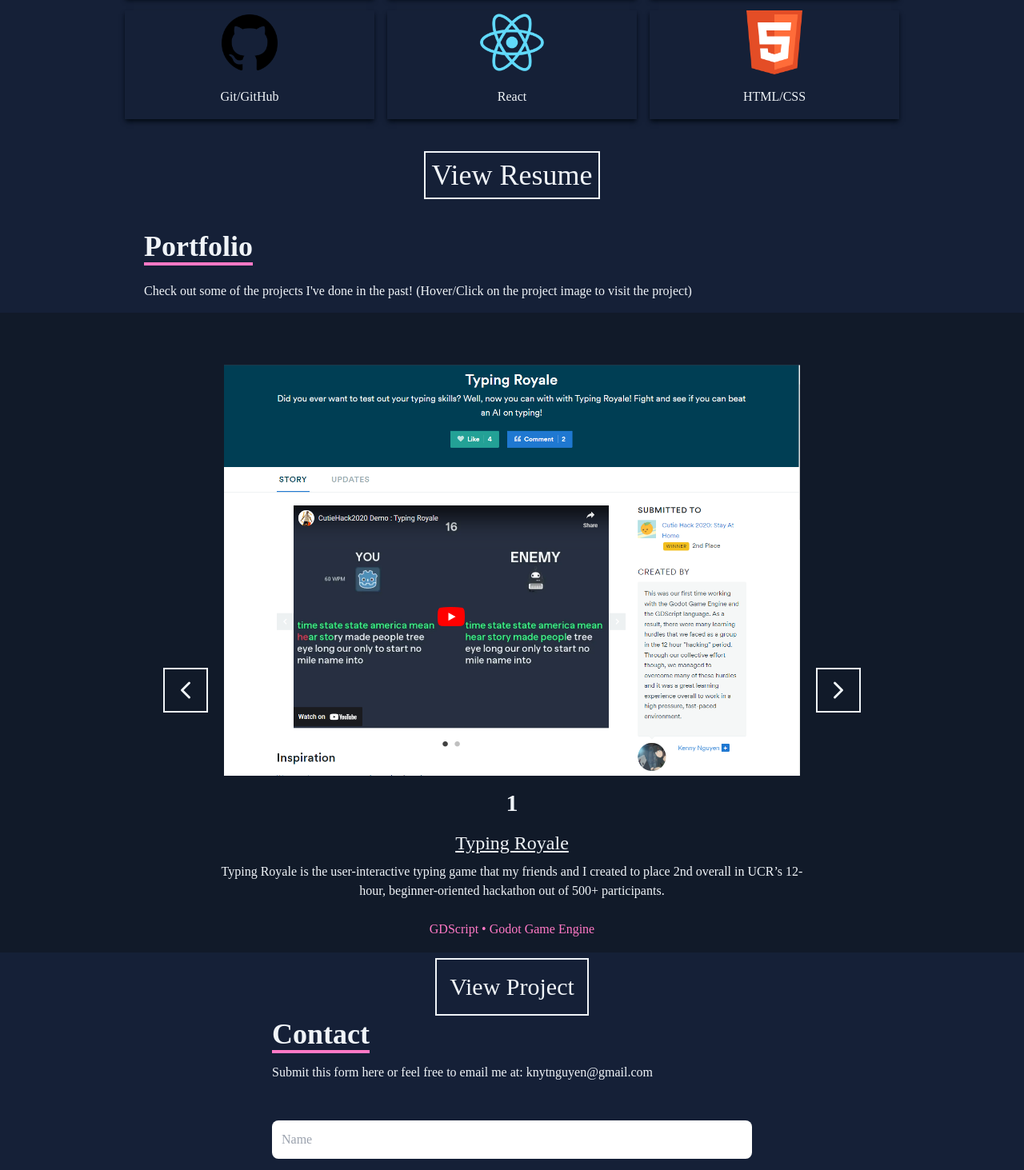
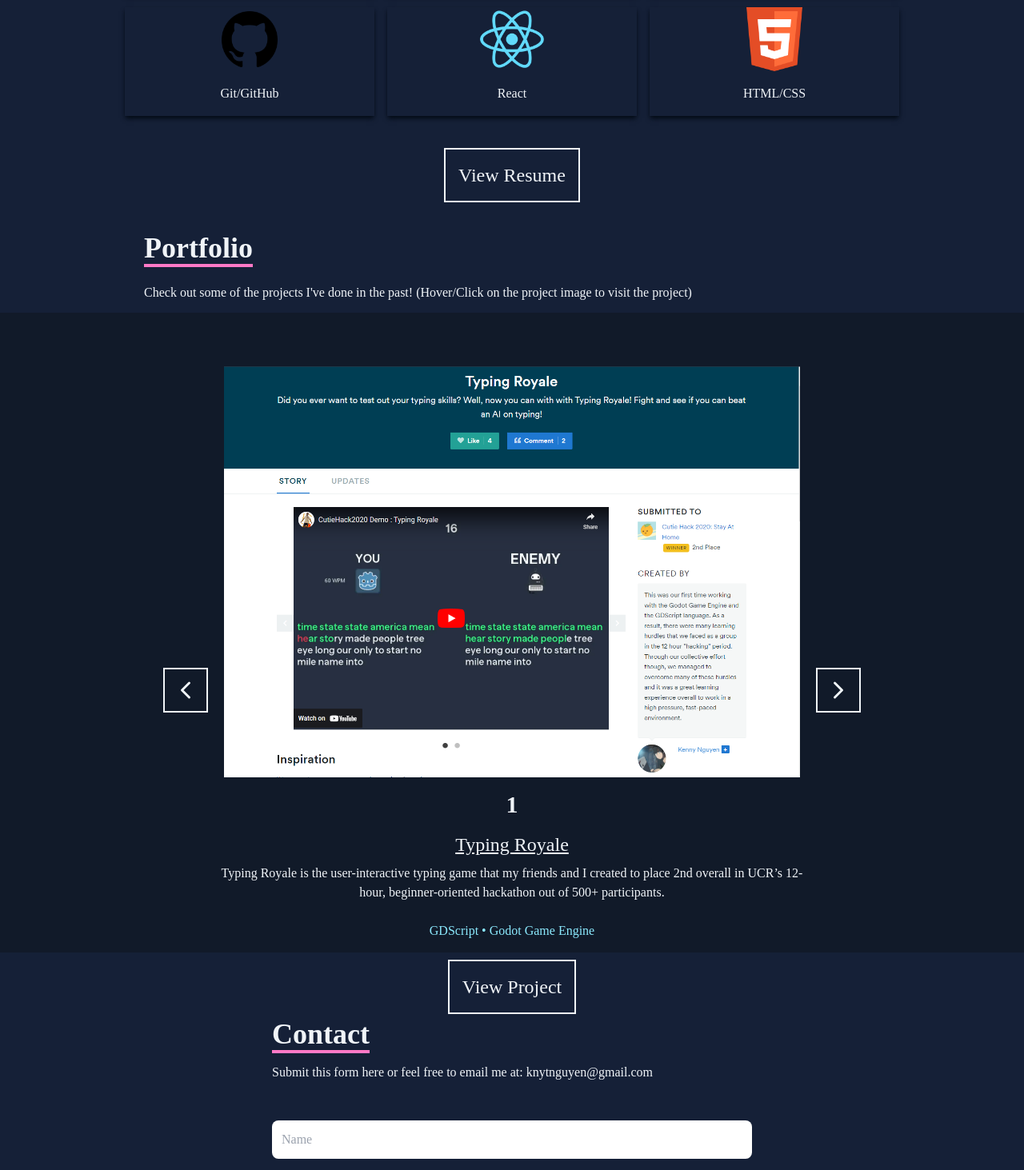
Before and after one commit to knytnguyen/portfolio, a React (Create React App) app: page / in a window 1280 px wide. Shown: the part 2009-3472 px from the top of the page at 80% size. Built offline with nearby package versions, Linux system fonts and the light colour scheme.

Commit message:
Edited styling of buttons and hover

```diff
--- a/src/components/Contact.jsx
+++ b/src/components/Contact.jsx
@@ -11,7 +11,7 @@ const Contact = () => {
             <input className='p-3 bg-[#ccdf6] rounded-lg' type='text' placeholder='Name' name='name' required/>
             <input className='my-4 p-3 bg-[#ccdf6] rounded-lg' type='email' placeholder='Email' name='email'/>
             <textarea className='p-3 bg-[#ccdf6] rounded-lg' name='message' rows='10' placeholder='Input your message here.'></textarea>
-            <button className='text-[#f0f4f8] border-2 hover:bg-[#ff79c6] hover:border-[#121212] px-4 py-3 my-8 mx-auto flex items-center' required>Send Message</button>
+            <button className='text-[#f0f4f8] border-2 hover:bg-[#ff79c6] hover:border-[#152037] px-4 py-3 my-8 mx-auto flex items-center' required>Send Message</button>
         </form>
     </div>
   )
--- a/src/components/Navbar.jsx
+++ b/src/components/Navbar.jsx
@@ -14,19 +14,19 @@ const Navbar = () => {
         </div>
         {/* MENU */}
         <ul className='hidden md:flex text-lg p-2'>
-            <li className='hover:bg-[#88C0D0] rounded-2xl p-3'>
+            <li className='hover:bg-[#ff79c6] rounded-2xl p-3'>
                 <Link to="home" smooth={true} duration={500}> Home </Link>
             </li>
-            <li className='hover:bg-[#88C0D0] rounded-2xl p-3'>
+            <li className='hover:bg-[#ff79c6] rounded-2xl p-3'>
                 <Link to="about" smooth={true} duration={500}> About </Link>
             </li>
-            <li className='hover:bg-[#88C0D0] rounded-2xl p-3'>
+            <li className='hover:bg-[#ff79c6] rounded-2xl p-3'>
                 <Link to="skills" smooth={true} duration={500}> Skills & Resume </Link>
             </li>
-            <li className='hover:bg-[#88C0D0] rounded-2xl p-3'>
+            <li className='hover:bg-[#ff79c6] rounded-2xl p-3'>
                 <Link to="portfolio" smooth={true} duration={500}> Portfolio </Link>
             </li>
-            <li className='hover:bg-[#88C0D0] rounded-2xl p-3'>
+            <li className='hover:bg-[#ff79c6] rounded-2xl p-3'>
                 <Link to="contact" smooth={true} duration={500}> Contact </Link>
             </li>
         </ul>
--- a/src/components/Portfolio.jsx
+++ b/src/components/Portfolio.jsx
@@ -54,9 +54,9 @@ const Portfolio = () => {
                                 <h2 className='text-3xl font-bold my-4'>{id}</h2>
                                 <p className='text-2xl underline'>{title}</p>
                                 <p className='text-1xl p-2 text-center'>{imageDescription}</p>
-                                <p className='text-1xl p-4 pb-6 text-[#ff79c6]'>{techUsed}</p>
+                                <p className='text-1xl p-4 pb-6 text-[#8be9fd]'>{techUsed}</p>
                                 <a className='border-green' href={linkToProject} rel='noreferrer' target='_blank'>
-                                    <button className='text-3xl border-2 border-[#f0f4f8] p-4 hover:bg-[#ff79c6] hover:text-[#111a29]'>View Project</button>
+                                    <button className='text-2xl border-2 border-[#f0f4f8] p-4 hover:bg-[#ff79c6] hover:border-[#111a29]'>View Project</button>
                                 </a>
                             </div>
                             <button className='text-4xl border-2 border-[#f0f4f8] hover:bg-[#ff79c6] hover:text-[#111a29] p-2' onClick={() => nextSlideHandler(id)}>
--- a/src/components/Skills.jsx
+++ b/src/components/Skills.jsx
@@ -43,7 +43,7 @@ const Skills = () => {
                 </div>
             </div>
             <a href='../assets/resume/Resume%20-%20Kenny%20Nguyen.pdf' rel='noreferrer' target='_blank'>
-                <button className='text-4xl border-2 border-[#f0f4f8] hover:bg-[#ff79c6] hover:text-[#111a29] p-2 flex justify-center mx-auto'>View Resume</button>
+                <button className='text-2xl border-2 border-[#f0f4f8] hover:bg-[#ff79c6] hover:border-[#152037] p-4 flex justify-center mx-auto'>View Resume</button>
             </a>
         </div>
     </div>
```
